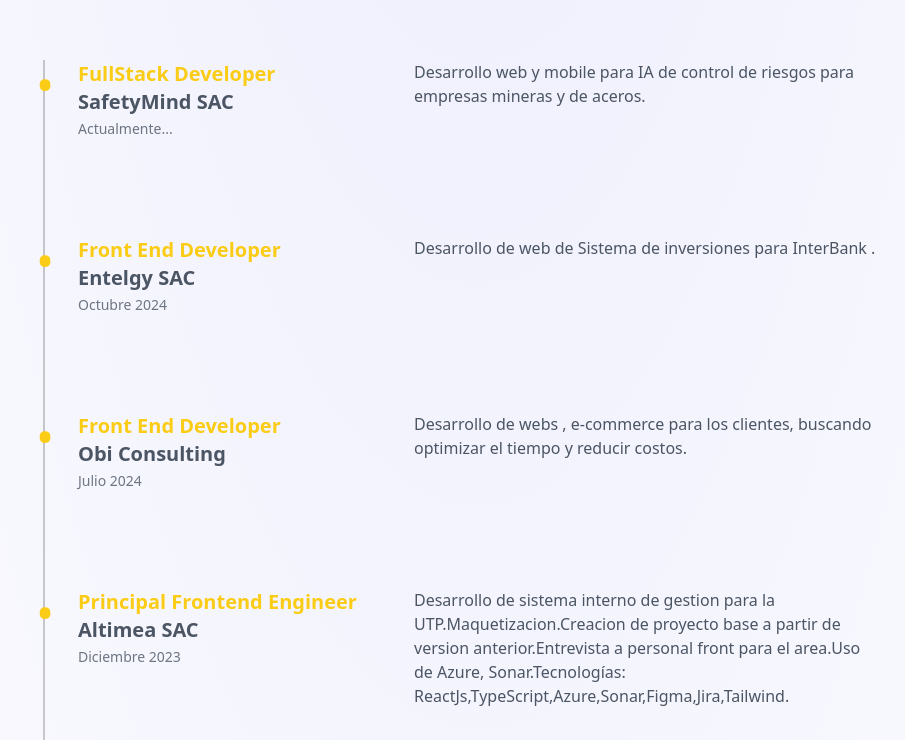
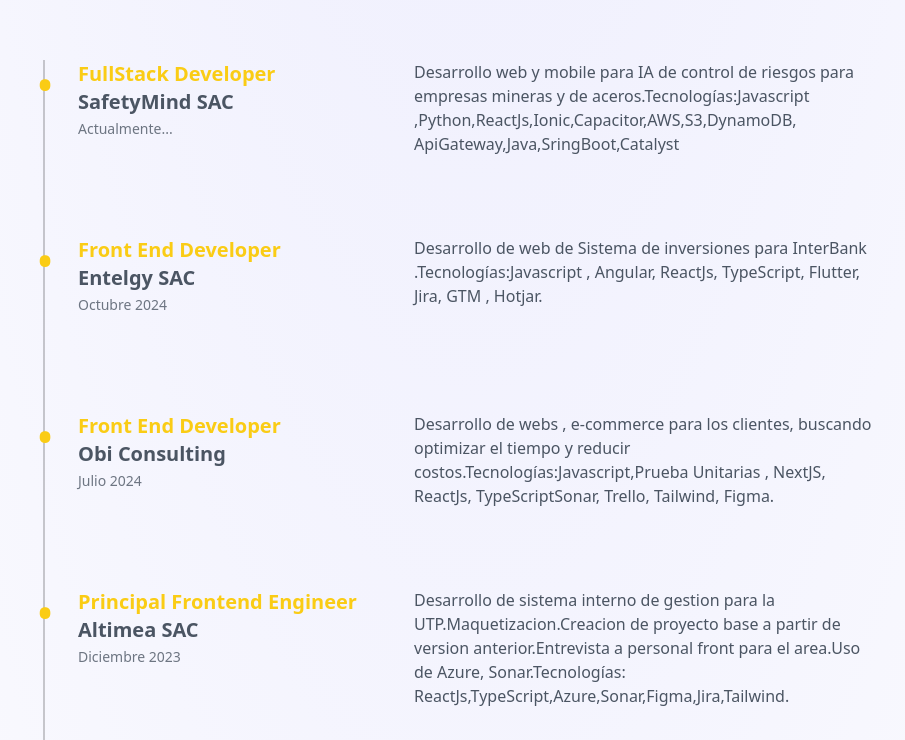
Before and after one commit to ysacc/portfolio, an Astro site: page / in a window 1280 px wide. Shown: the part 630-1370 px from the top of the page, without its empty margins (162-1067 px from the left). Built offline with nearby package versions, Linux system fonts and the light colour scheme; Astro itself is replaced by a stand-in of ours.

Commit message:
actualizacion de experiencia

```diff
--- a/src/components/Experience.astro
+++ b/src/components/Experience.astro
@@ -6,21 +6,21 @@
     title: "FullStack Developer",
     company: "SafetyMind SAC",
     description:
-      "Desarrollo web y mobile para IA de control de riesgos para empresas mineras y de aceros.",
+      "Desarrollo web y mobile para IA de control de riesgos para empresas mineras y de aceros.Tecnologías:Javascript ,Python,ReactJs,Ionic,Capacitor,AWS,S3,DynamoDB, ApiGateway,Java,SringBoot,Catalyst",
   },
     {
     date: "Octubre 2024",
     title: "Front End Developer",
     company: "Entelgy SAC",
     description:
-      "Desarrollo de web de Sistema de inversiones para InterBank .",
+      "Desarrollo de web de Sistema de inversiones para InterBank .Tecnologías:Javascript , Angular, ReactJs, TypeScript, Flutter, Jira, GTM , Hotjar.",
   },
   {
     date: "Julio 2024",
     title: "Front End Developer",
     company: "Obi Consulting",
     description:
-      "Desarrollo de webs , e-commerce para los clientes, buscando  optimizar el tiempo y reducir costos.",
+      "Desarrollo de webs , e-commerce para los clientes, buscando  optimizar el tiempo y reducir costos.Tecnologías:Javascript,Prueba Unitarias , NextJS, ReactJs, TypeScriptSonar, Trello, Tailwind, Figma.",
   },
   {
     date: "Diciembre 2023",
```
